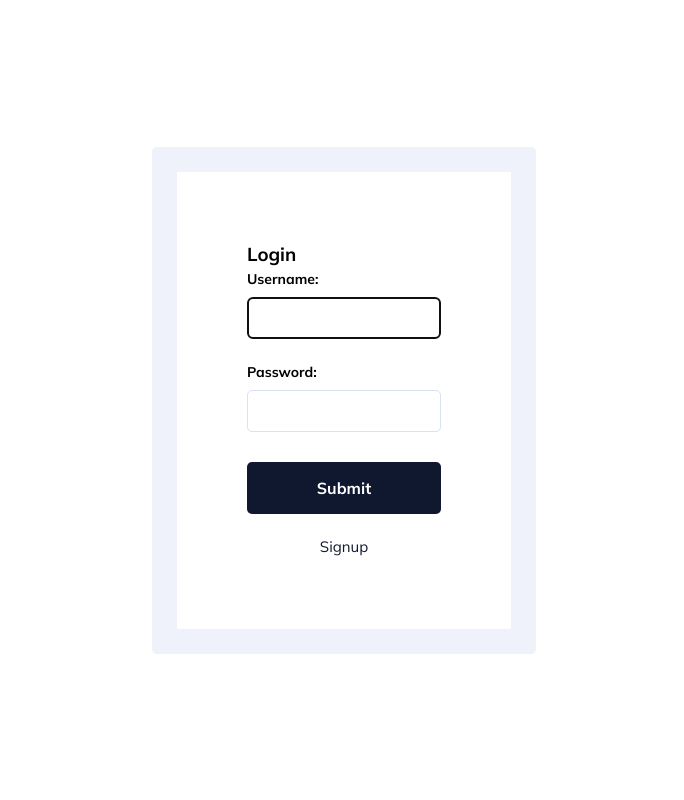
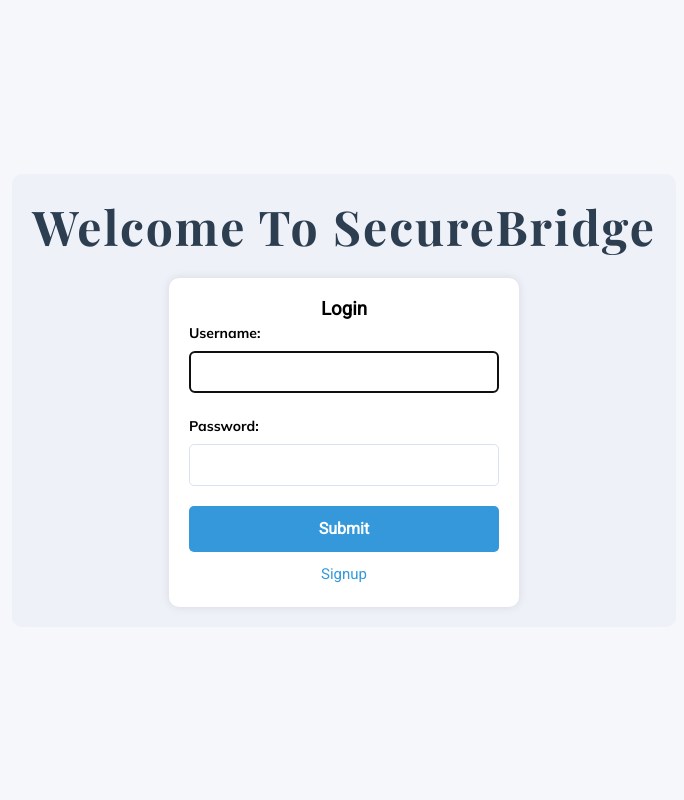
Before and after one commit to thirilochankarthi/SecureBridge, a Django app: page /accounts/login/ in a window 1280 px wide. Shown: the whole page, without its empty margins (296-980 px from the left). Run offline with Django 4.2, Linux system fonts and the light colour scheme.

Commit message:
Added Styles in login and signup

```diff
--- a/secureApp/base/static/css/style.css
+++ b/secureApp/base/static/css/style.css
@@ -72,3 +72,21 @@ text-decoration: none;
  border-color: #10182F;
 
 }
+
+h1 {
+    margin-bottom: 20px;
+    font-size: 48px;
+    color: #f67070;
+    text-align: center;
+    font-family: 'Pacifico', cursive;
+}
+
+.container {
+    background-color: rgba(51, 51, 51, 0.8);
+    padding: 40px;
+    border-radius: 10px;
+    box-shadow: 0 4px 20px rgba(0, 0, 0, 0.5);
+    text-align: center;
+    width: 100%;
+    max-width: 400px;
+}
--- a/secureApp/base/templates/base.html
+++ b/secureApp/base/templates/base.html
@@ -3,7 +3,7 @@
 <head>
  <meta charset="UTF-8">
  <meta name="viewport" content="width=device-width, initial-scale=1.0">
- <title>Login Registration Demo</title>
+ <title>Login Registration </title>
  <link rel="preconnect" href="https://fonts.googleapis.com">
 <link rel="preconnect" href="https://fonts.gstatic.com" crossorigin>
 <link href="https://fonts.googleapis.com/css2?family=Mulish:wght@400;700&display=swap" rel="stylesheet">
--- a/secureApp/base/templates/registration/login.html
+++ b/secureApp/base/templates/registration/login.html
@@ -1,6 +1,89 @@
 {% extends "base.html" %}
 {% block content %}
+
+<head>
+  <!-- Import the chosen font from Google Fonts -->
+  <link href="https://fonts.googleapis.com/css2?family=Playfair+Display:wght@700&family=Roboto:wght@400&display=swap" rel="stylesheet">
+
+  <style>
+    body {
+      font-family: 'Roboto', sans-serif;
+      background-color: #f5f7fa;
+    }
+
+    .shadow-wrap {
+      display: flex;
+      flex-direction: column;
+      align-items: center;
+      text-align: center;
+      padding-top: 50px; /* Add padding to position it a bit down from the very top */
+      background-color: #eef1f8;
+      padding: 20px;
+      border-radius: 10px;
+    }
+
+    h1 {
+      font-family: 'Playfair Display', serif; /* Use the imported font */
+      font-size: 3em; /* Adjust the font size as needed */
+      color: #2c3e50; /* Dark color for a professional look */
+      margin-bottom: 20px; /* Space between the title and the form */
+      letter-spacing: 2px; /* Add some letter spacing for style */
+    }
+
+    .form-wrap {
+      width: 350px; /* Increased width of the login box */
+      padding: 20px;
+      background-color: white;
+      border-radius: 10px;
+      box-shadow: 0 0 10px rgba(0, 0, 0, 0.1);
+      text-align: left;
+    }
+
+    .form-wrap h3 {
+      font-family: 'Roboto', sans-serif;
+      text-align: center;
+    }
+
+    .form-wrap form {
+      display: flex;
+      flex-direction: column;
+    }
+
+    .form-wrap label {
+      margin-bottom: 5px;
+    }
+
+    .form-wrap input {
+      margin-bottom: 10px;
+      padding: 10px;
+      border: 1px solid #ddd;
+      border-radius: 5px;
+    }
+
+    .form-wrap button {
+      margin-top: 10px;
+      padding: 10px;
+      background-color: #3498db;
+      border: none;
+      color: white;
+      cursor: pointer;
+      font-family: 'Roboto', sans-serif;
+      border-radius: 5px;
+    }
+
+    .signup-link {
+      margin-top: 10px;
+      color: #3498db;
+      text-decoration: none;
+      font-family: 'Roboto', sans-serif;
+      text-align: center;
+      display: block;
+    }
+  </style>
+</head>
+
 <div class="shadow-wrap">
+  <h1>Welcome To SecureBridge</h1>
  <div class="form-wrap">
   <h3>Login </h3>
 <form method="POST">
```
Also changed, not shown: secureApp/base/templates/registration/signup.html (+71 -0 lines), secureApp/db.sqlite3.
